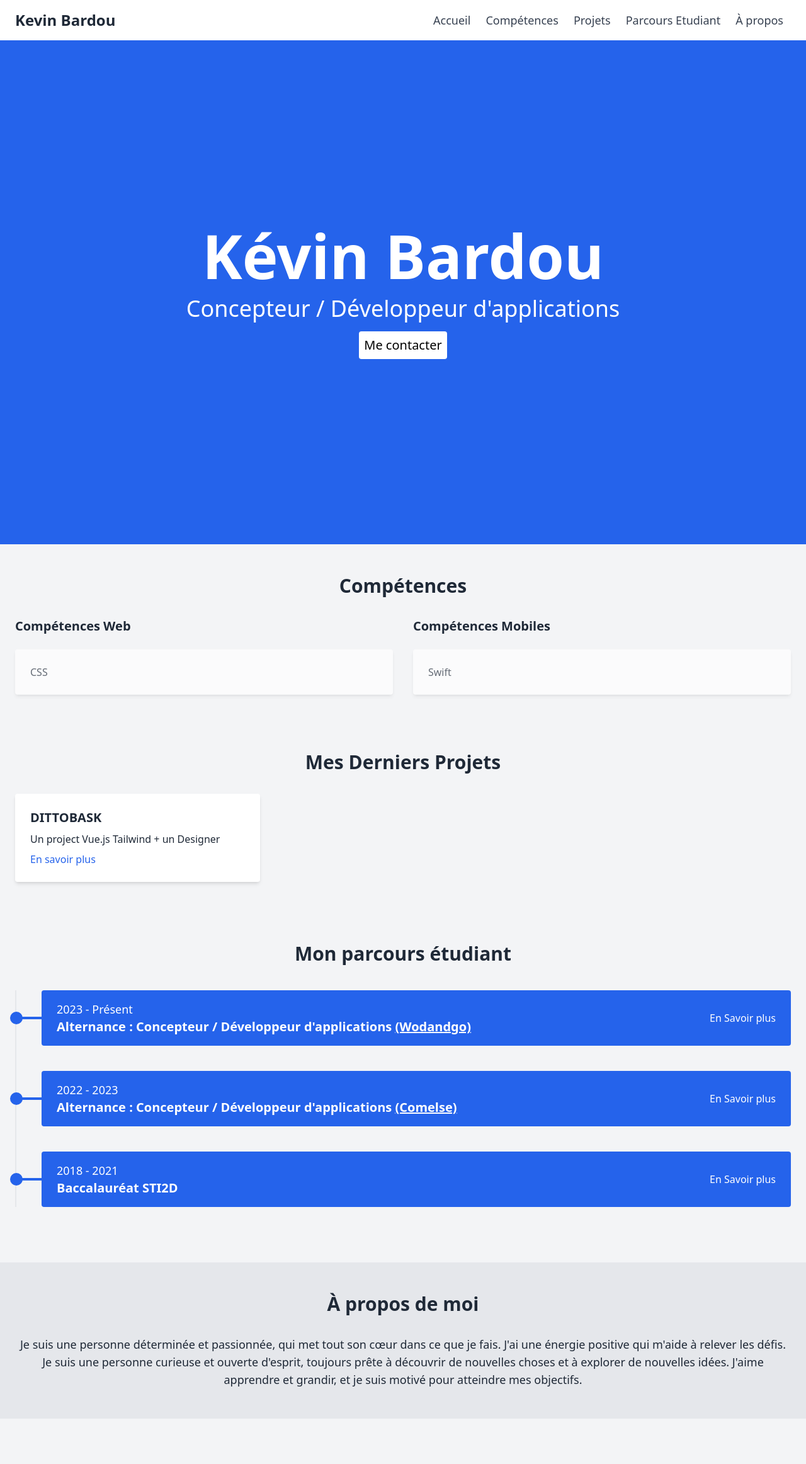
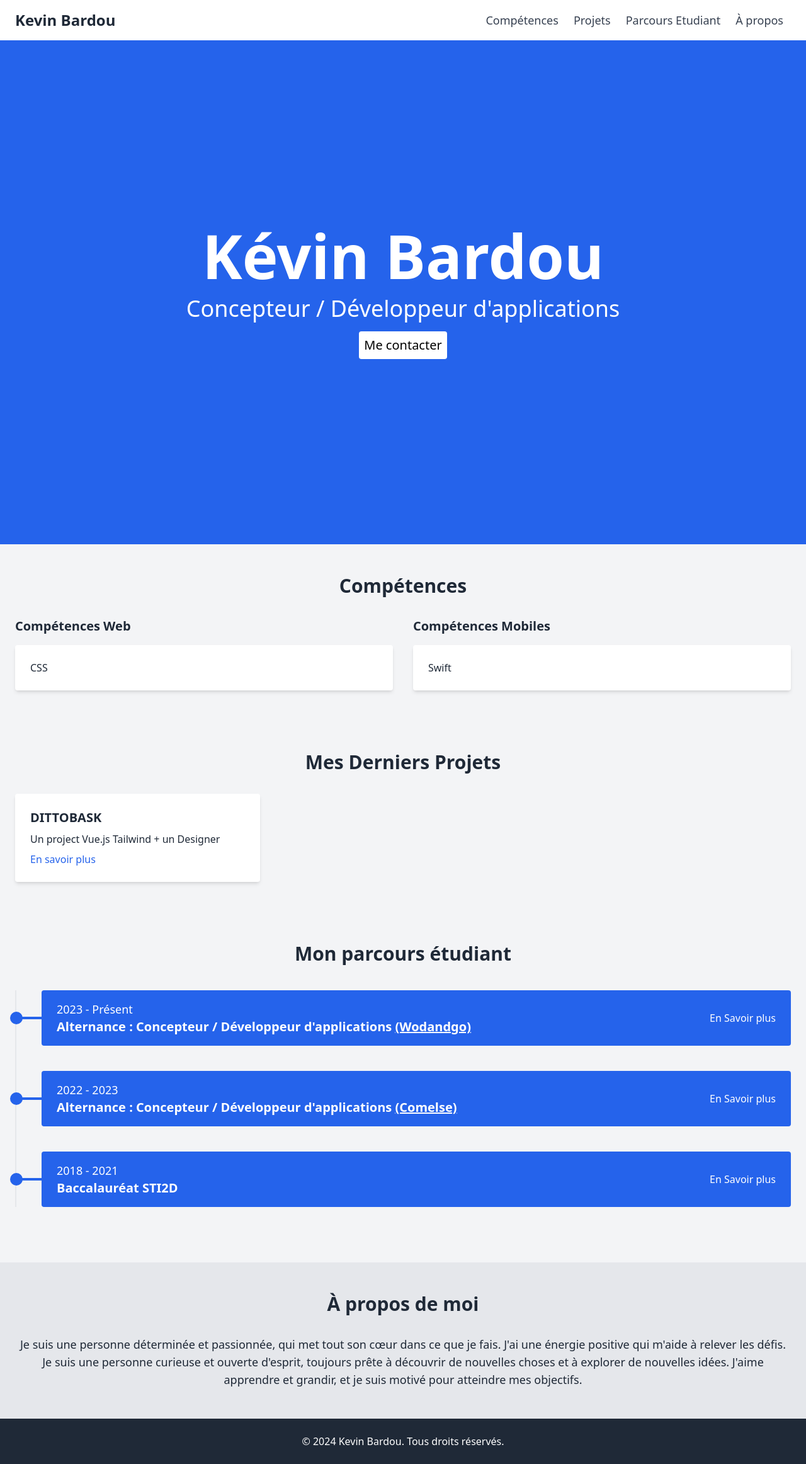
Before and after one commit to Dev-Crisis/portfolio, a Vue app: page / in a window 1280 px wide. Shown: the whole page at 63% size. Before the commit the page ends 2252 px from the top, so only its background shows below. Built offline with nearby package versions, Linux system fonts and the light colour scheme.

Commit message:
update informations

```diff
--- a/index.html
+++ b/index.html
@@ -2,7 +2,7 @@
 <html lang="fr">
   <head>
     <meta charset="UTF-8" />
-    <link rel="icon" type="image/svg+xml" href="/vite.svg" />
+    <link rel="icon" type="image/svg+xml" href="/logo.svg" />
     <meta name="viewport" content="width=device-width, initial-scale=1.0" />
       <meta name="description" content="Bienvenue sur mon site web, le meilleur moyen de découvrir mon profil">
       <meta name="keywords" content="développement web, SEO, HTML, CSS, JavaScript">
--- a/package.json
+++ b/package.json
@@ -6,7 +6,8 @@
   "scripts": {
     "dev": "vite",
     "build": "vite build",
-    "preview": "vite preview"
+    "preview": "vite preview",
+    "deploy": "vite build && git add dist -f && git commit -m \"adding dist\" && git subtree push --prefix dist origin gh-pages"
   },
   "dependencies": {
     "vue": "^3.4.21"
--- a/src/App.vue
+++ b/src/App.vue
@@ -5,9 +5,11 @@
   <Projects/>
   <StudentPath/>
   <About/>
+  <Footer/>
 </template>
 <script>
 import Header from "./components/Header.vue";
+import Footer from "./components/Footer.vue";
 import HeroBanner from "./components/HeroBanner.vue";
 import Skills from "./components/Skills.vue";
 import Projects from "./components/Projects.vue";
@@ -16,7 +18,9 @@ import {defineComponent} from "vue";
 import StudentPath from "./components/StudentPath.vue";
 
 export default defineComponent({
-  components: {StudentPath, Header, Skills, HeroBanner, Projects, About}
+  components: {StudentPath, Header, Skills, HeroBanner, Projects, About, Footer}
 });
 
+
+
 </script>
--- a/src/components/Header.vue
+++ b/src/components/Header.vue
@@ -4,11 +4,10 @@
 
 <template>
   <!-- Header -->
-  <header class="bg-white shadow-md fade-in">
+  <header class="bg-white shadow-md fade-in w-full z-10">
     <div class="container mx-auto px-6 py-4 flex justify-between items-center">
-      <div class="text-2xl font-bold">Kevin Bardou</div>
+      <a href="#hero" class="text-2xl font-bold">Kevin Bardou</a>
       <nav class="hidden md:flex">
-        <a href="#hero" class="text-gray-700 hover:text-blue-500 mx-3 text-lg">Accueil</a>
         <a href="#skills" class="text-gray-700 hover:text-blue-500 mx-3 text-lg">Compétences</a>
         <a href="#projects" class="text-gray-700 hover:text-blue-500 mx-3 text-lg">Projets</a>
         <a href="#student-path" class="text-gray-700 hover:text-blue-500 mx-3 text-lg">Parcours Etudiant</a>
@@ -23,7 +22,6 @@
       </div>
     </div>
     <div id="mobile-menu" class="md:hidden hidden fade-in">
-      <a href="#hero" class="block text-gray-700 hover:text-blue-500 px-6 py-2">Accueil</a>
       <a href="#skills" class="block text-gray-700 hover:text-blue-500 px-6 py-2">Compétences</a>
       <a href="#projects" class="block text-gray-700 hover:text-blue-500 px-6 py-2">Projets</a>
       <a href="#student-path" class="block text-gray-700 hover:text-blue-500 px-6 py-2">Parcours Etudiant</a>
--- a/src/main.js
+++ b/src/main.js
@@ -33,3 +33,7 @@ const mobileMenu = document.getElementById('mobile-menu');
 menuBtn.addEventListener('click', (e) => {
     mobileMenu.classList.toggle('hidden');
 });
+
+window.onscroll = () => {
+    window.scrollY > 1 ? document.querySelector("header").classList.add("fixed") : document.querySelector("header").classList.remove("fixed");
+}
```
